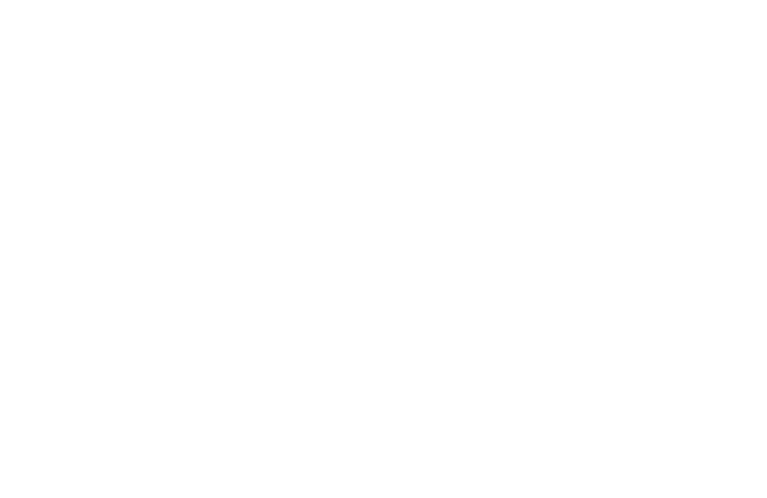
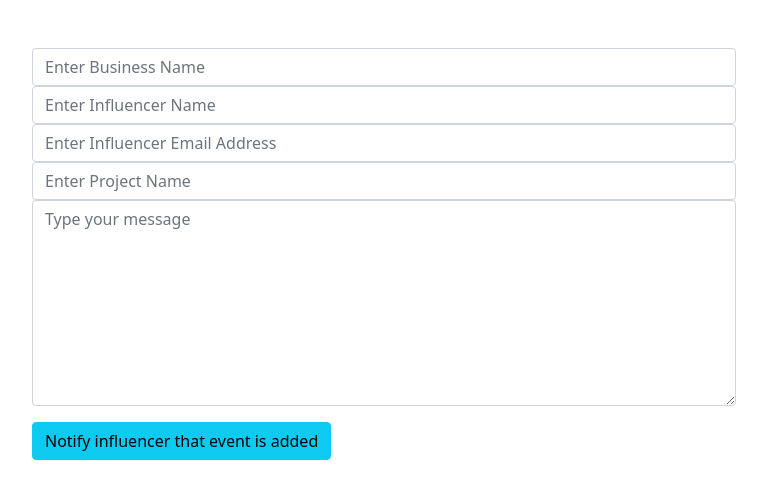
Before and after one commit to Dulnath/InfluencerHub, a React (Create React App) app in the folder client/: page /notificationaddevent in a window 1280 px wide. Before the commit this address had no page. Shown: the top 498 px of the page, without its empty margins (256-1023 px from the left). Built offline with nearby package versions, Linux system fonts and the light colour scheme; the HTML template or start-up script is replaced by a standard one.

Commit message:
Started developing uploading images module

```diff
--- a/client/src/App.js
+++ b/client/src/App.js
@@ -3,10 +3,10 @@ import { BrowserRouter, Route, Routes } from "react-router-dom";
 import CreatePost from "./components/CreatePost";
 import EditPost from "./components/EditPost";
 import Home from "./components/Home";
-//import NavBar from "./components/NavBar";
 import PostDetails from "./components/PostDetails";
 import "bootstrap/dist/css/bootstrap.min.css";
-import ContactForm from "./components/ContactForm";
+import RequesttoCollaborateProject from "./components/RequesttoCollaborateProject";
+import NotificationAddevent from "./components/Notificationaddevent";
 
 export default class App extends Component {
   render() {
@@ -18,7 +18,14 @@ export default class App extends Component {
             <Route path="/add" element={<CreatePost />}></Route>
             <Route path="/edit/:id" element={<EditPost />}></Route>
             <Route path="/post/:id" element={<PostDetails />}></Route>
-            <Route path="/contact" element={<ContactForm />}></Route>
+            <Route
+              path="/collaborateProject"
+              element={<RequesttoCollaborateProject />}
+            ></Route>
+            <Route
+              path="/notificationaddevent"
+              element={<NotificationAddevent />}
+            ></Route>
           </Routes>
         </div>
       </BrowserRouter>
--- a/client/src/components/EditPost.js
+++ b/client/src/components/EditPost.js
@@ -10,8 +10,6 @@ function EditPost() {
 
   const { id } = useParams();
 
-  //let navigate = useNavigate();
-
   const EditPost = () => {
     axios
       .put(`/post/update/${id}`, {
@@ -21,7 +19,6 @@ function EditPost() {
       })
       .then((res) => {
         alert("Post edited successfully");
-        //console.log("Post edited");
       });
   };
   useEffect(() => {
--- /dev/null
+++ b/client/src/components/Notificationaddevent.js
@@ -0,0 +1,84 @@
+import emailjs from "emailjs-com";
+import React from "react";
+
+export default function NotificationAddevent() {
+  function sendEmail(e) {
+    e.preventDefault();
+
+    emailjs
+      .sendForm(
+        "service_9rzf7v8",
+        "template_c400xbq",
+        e.target,
+        "boORYqYrAEoh981w7"
+      )
+      .then(
+        (result) => {
+          alert("Event added. Notification sent");
+        },
+        (error) => {
+          console.log(error.text);
+        }
+      );
+    e.target.reset();
+  }
+  return (
+    <div>
+      <div className="container">
+        <form onSubmit={sendEmail}>
+          <div className="row pt-5 mx-auto">
+            <div className="col-8 form-group mx-auto">
+              <input
+                type="text"
+                className="form-control"
+                placeholder="Enter Business Name"
+                name="Business Name"
+              />
+            </div>
+            <div className="col-8 form-group mx-auto">
+              <input
+                type="text"
+                className="form-control"
+                placeholder="Enter Influencer Name"
+                name="Influencer Name"
+              />
+            </div>
+            <div className="col-8 form-group mx-auto">
+              <input
+                type="email"
+                className="form-control"
+                placeholder="Enter Influencer Email Address"
+                name="email"
+              />
+            </div>
+            <div className="col-8 form-group mx-auto">
+              <input
+                type="text"
+                className="form-control"
+                placeholder="Enter Project Name"
+                name="Project Name"
+              />
+            </div>
+            <div className="col-8 form-group mx-auto">
+              <textarea
+                className="form-control"
+                id=""
+                cols="30"
+                rows="8"
+                placeholder="Type your message"
+                name="Message"
+              ></textarea>
+            </div>
+            <div className="col-8 pt-3 mx-auto">
+              <input
+                type="submit"
+                className="btn btn-info"
+                value="Notify influencer that event is added"
+              ></input>
+            </div>
+          </div>
+        </form>
+      </div>
+    </div>
+  );
+}
--- a/client/src/components/ContactForm.js
+++ b/client/src/components/RequesttoCollaborateProject.js
@@ -1,7 +1,7 @@
 import emailjs from "emailjs-com";
 import React from "react";
 
-export default function ContactForm() {
+export default function Collaborate() {
   function sendEmail(e) {
     e.preventDefault();
 
@@ -14,8 +14,7 @@ export default function ContactForm() {
       )
       .then(
         (result) => {
-          console.log(result.text);
-          console.log("Sent Mail");
+          alert("Collaboration request sent successfully");
         },
         (error) => {
           console.log(error.text);
@@ -32,15 +31,23 @@ export default function ContactForm() {
               <input
                 type="text"
                 className="form-control"
-                placeholder="Name"
-                name="name"
+                placeholder="Enter Business Name"
+                name="Business Name"
+              />
+            </div>
+            <div className="col-8 form-group mx-auto">
+              <input
+                type="text"
+                className="form-control"
+                placeholder="Enter Influencer Name"
+                name="Influencer Name"
               />
             </div>
             <div className="col-8 form-group mx-auto">
               <input
                 type="email"
                 className="form-control"
-                placeholder="Email Address"
+                placeholder="Enter Influencer Email Address"
                 name="email"
               />
             </div>
@@ -48,8 +55,8 @@ export default function ContactForm() {
               <input
                 type="text"
                 className="form-control"
-                placeholder="Subject"
-                name="subject"
+                placeholder="Enter Project Name"
+                name="Project Name"
               />
             </div>
             <div className="col-8 form-group mx-auto">
@@ -58,15 +65,15 @@ export default function ContactForm() {
                 id=""
                 cols="30"
                 rows="8"
-                placeholder="Your message"
-                name="message"
+                placeholder="Type your message"
+                name="Message"
               ></textarea>
             </div>
             <div className="col-8 pt-3 mx-auto">
               <input
                 type="submit"
                 className="btn btn-info"
-                value="Send Message"
+                value="Request to collaborate"
               ></input>
             </div>
           </div>
```
Also changed, not shown: package.json (+6 -2 lines), 2 other files (tests, documents, lock files or other folders).
